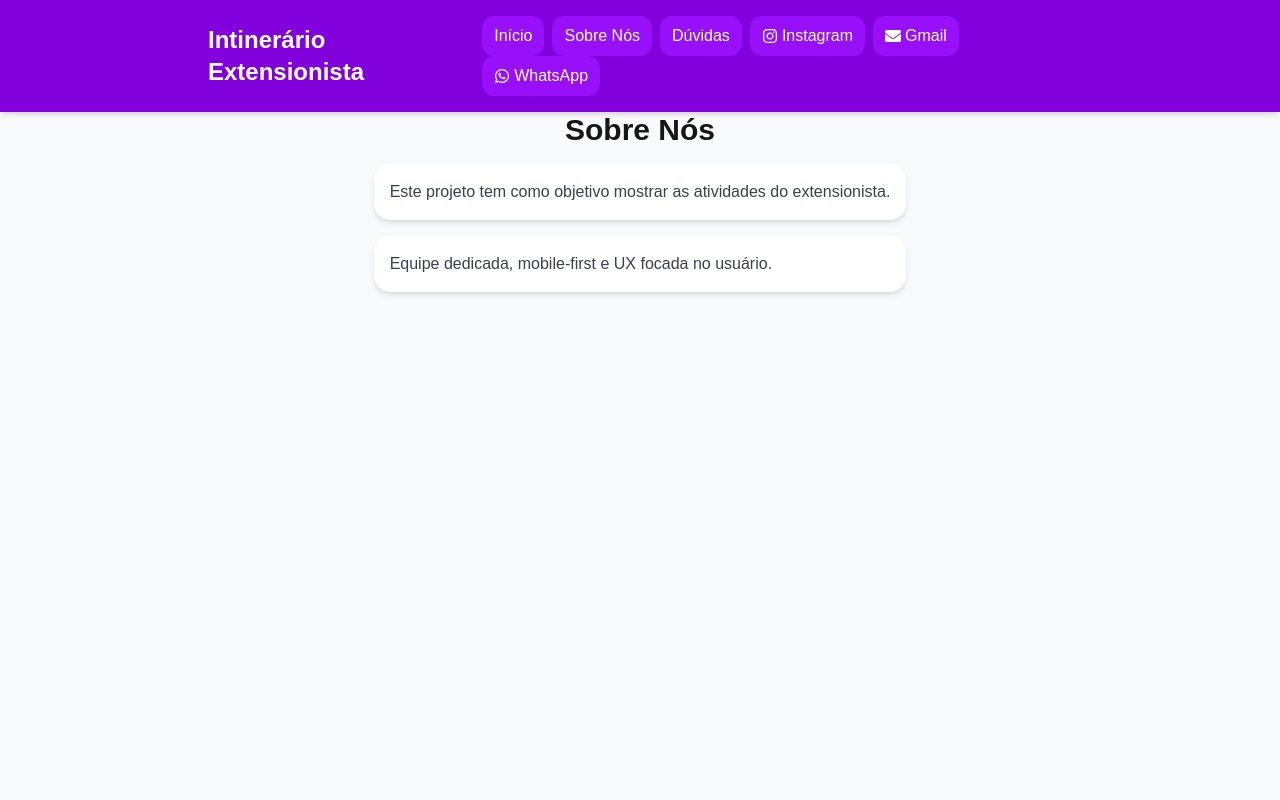
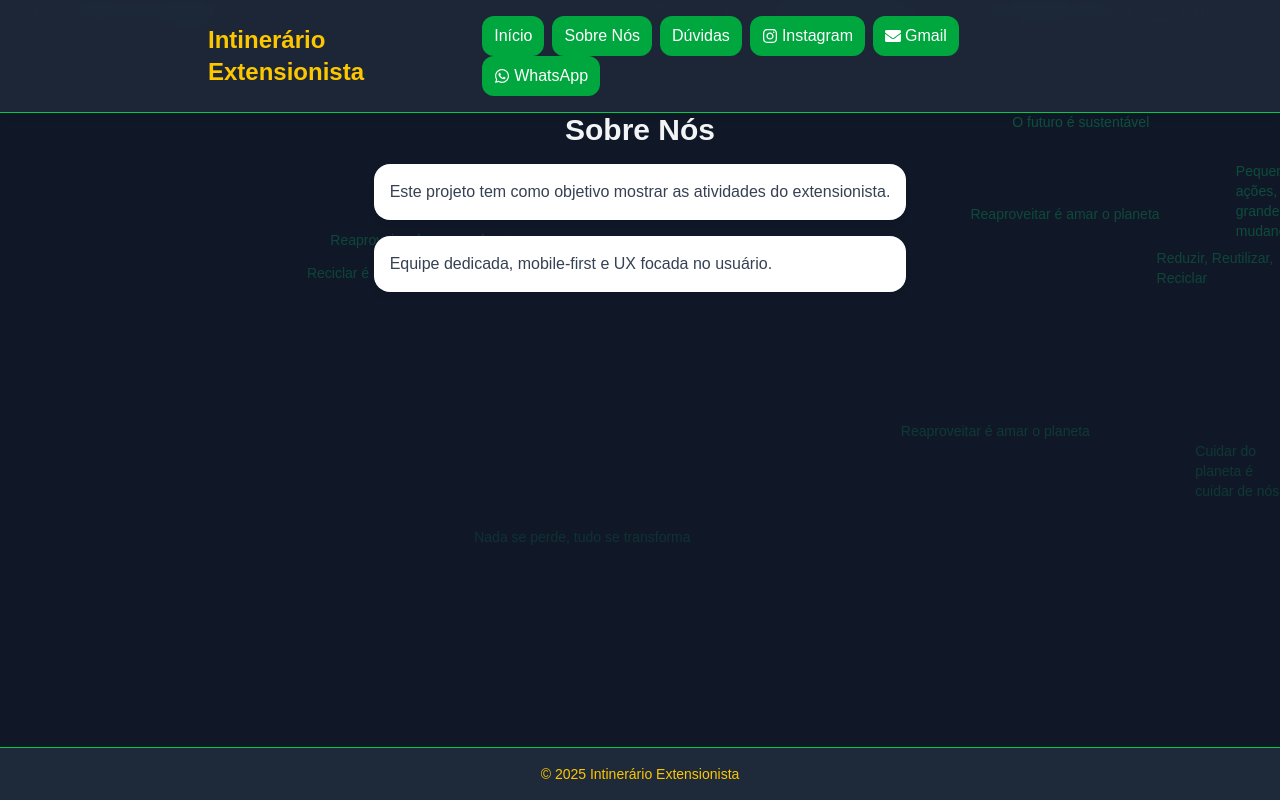
Before and after one commit to kalveslima/intinerario_extensionista, a Next.js app: page /sobre in a window 1280 px wide. Built offline with nearby package versions, Linux system fonts and the light colour scheme.

Commit message:
Atention_V0.0.0BETA_NAME_kintsugi

```diff
--- a/src/app/components/Layout.tsx
+++ b/src/app/components/Layout.tsx
@@ -1,48 +1,121 @@
 "use client";
-import { useState, ReactNode } from "react";
+import { useState, ReactNode, useEffect } from "react";
 import Link from "next/link";
 import { FaInstagram, FaEnvelope, FaWhatsapp } from "react-icons/fa";
+import Image from "next/image";
 
 interface LayoutProps {
   children: ReactNode;
 }
 
+interface CascadeItem {
+  left: string;
+  delay: string;
+  duration: string;
+  phrase: string;
+}
+
+const phrases = [
+  "Nada se perde, tudo se transforma",
+  "Reciclar é reinventar",
+  "Consciência verde",
+  "O futuro é sustentável",
+  "Reaproveitar é amar o planeta",
+  "Pequenas ações, grandes mudanças",
+  "Sustentabilidade já",
+  "Transforme lixo em arte",
+  "Cuidar do planeta é cuidar de nós",
+  "Reduzir, Reutilizar, Reciclar",
+];
+
 export default function Layout({ children }: LayoutProps) {
   const [menuOpen, setMenuOpen] = useState(false);
+  const [cascadeItems, setCascadeItems] = useState<CascadeItem[]>([]);
+  const [year, setYear] = useState<number | null>(null);
+
+  useEffect(() => {
+    const items = [...Array(20)].map(() => ({
+      left: `${Math.random() * 100}%`,
+      delay: `${Math.random() * 10}s`,
+      duration: `${5 + Math.random() * 10}s`,
+      phrase: phrases[Math.floor(Math.random() * phrases.length)],
+    }));
+    setCascadeItems(items);
+
+    setYear(new Date().getFullYear());
+  }, []);
 
   return (
-    <div className="min-h-screen flex flex-col bg-gray-50 scroll-smooth">
+    <div className="min-h-screen flex flex-col relative overflow-hidden bg-gray-900 text-white scroll-smooth">
+      {/* Fundo cascata */}
+      <div className="absolute inset-0 z-0 overflow-hidden pointer-events-none">
+        {cascadeItems.map((item, i) => (
+          <span
+            key={i}
+            className="absolute text-green-400 opacity-20 text-sm animate-cascade"
+            style={{
+              left: item.left,
+              animationDelay: item.delay,
+              animationDuration: item.duration,
+            }}
+          >
+            {item.phrase}
+          </span>
+        ))}
+      </div>
+
       {/* Header */}
-      <header className="w-full bg-purple-700 text-white py-4 shadow-md fixed top-0 left-0 z-50">
+      <header className="w-full bg-gray-800/90 backdrop-blur-md text-white py-4 shadow-md fixed top-0 left-0 z-50 border-b border-green-500">
         <div className="max-w-4xl mx-auto flex justify-between items-center px-4">
-          <h1 className="text-xl sm:text-2xl font-bold">Intinerário Extensionista</h1>
+          <h1 className="text-xl sm:text-2xl font-bold text-yellow-400">
+            Intinerário Extensionista
+          </h1>
 
           {/* Menu Desktop */}
           <nav className="hidden md:flex space-x-2 flex-wrap items-center">
-            <Link href="/" className="bg-purple-600 px-3 py-2 rounded-xl hover:bg-purple-500 transition flex items-center text-sm sm:text-base">
+            <Link
+              href="/"
+              className="bg-green-600 px-3 py-2 rounded-xl hover:bg-green-500 transition flex items-center text-sm sm:text-base"
+            >
               Início
             </Link>
-            <Link href="/sobre" className="bg-purple-600 px-3 py-2 rounded-xl hover:bg-purple-500 transition flex items-center text-sm sm:text-base">
+            <Link
+              href="/sobre"
+              className="bg-green-600 px-3 py-2 rounded-xl hover:bg-green-500 transition flex items-center text-sm sm:text-base"
+            >
               Sobre Nós
             </Link>
-            <Link href="/duvidas" className="bg-purple-600 px-3 py-2 rounded-xl hover:bg-purple-500 transition flex items-center text-sm sm:text-base">
+            <Link
+              href="/duvidas"
+              className="bg-green-600 px-3 py-2 rounded-xl hover:bg-green-500 transition flex items-center text-sm sm:text-base"
+            >
               Dúvidas
             </Link>
-            {/* Contatos */}
-            <a href="https://instagram.com/alvvezk" target="_blank" className="bg-purple-600 px-3 py-2 rounded-xl hover:bg-pink-500 transition flex items-center space-x-1 text-sm sm:text-base">
+            <a
+              href="https://instagram.com/alvvezk"
+              target="_blank"
+              className="bg-green-600 px-3 py-2 rounded-xl hover:text-yellow-400 transition flex items-center space-x-1 text-sm sm:text-base"
+            >
               <FaInstagram /> <span>Instagram</span>
             </a>
-            <a href="mailto:k.alves1427@gmail.com" className="bg-purple-600 px-3 py-2 rounded-xl hover:bg-yellow-400 transition flex items-center space-x-1 text-sm sm:text-base">
+            <a
+              href="mailto:k.alves1427@gmail.com"
+              className="bg-green-600 px-3 py-2 rounded-xl hover:text-yellow-400 transition flex items-center space-x-1 text-sm sm:text-base"
+            >
               <FaEnvelope /> <span>Gmail</span>
             </a>
-            <a href="https://wa.me/5511954610490" target="_blank" className="bg-purple-600 px-3 py-2 rounded-xl hover:bg-green-500 transition flex items-center space-x-1 text-sm sm:text-base">
+            <a
+              href="https://wa.me/5511954610490"
+              target="_blank"
+              className="bg-green-600 px-3 py-2 rounded-xl hover:text-yellow-400 transition flex items-center space-x-1 text-sm sm:text-base"
+            >
               <FaWhatsapp /> <span>WhatsApp</span>
             </a>
           </nav>
 
           {/* Menu Mobile */}
           <button
-            className="md:hidden bg-purple-600 p-2 rounded-lg hover:bg-purple-500 transition"
+            className="md:hidden bg-green-600 p-2 rounded-lg hover:bg-green-500 transition"
             onClick={() => setMenuOpen(!menuOpen)}
           >
             {menuOpen ? "✖" : "☰"}
@@ -51,17 +124,43 @@ export default function Layout({ children }: LayoutProps) {
 
         {/* Dropdown Mobile */}
         {menuOpen && (
-          <div className="flex flex-col md:hidden bg-purple-700 px-4 py-2 space-y-2 animate-slide-down">
-            <Link href="/" className="bg-purple-600 px-3 py-2 rounded-xl hover:bg-purple-500 transition text-sm flex justify-center">Início</Link>
-            <Link href="/sobre" className="bg-purple-600 px-3 py-2 rounded-xl hover:bg-purple-500 transition text-sm flex justify-center">Sobre Nós</Link>
-            <Link href="/duvidas" className="bg-purple-600 px-3 py-2 rounded-xl hover:bg-purple-500 transition text-sm flex justify-center">Dúvidas</Link>
-            <a href="https://instagram.com/alvvezk" target="_blank" className="bg-purple-600 px-3 py-2 rounded-xl hover:bg-pink-500 transition flex items-center justify-center space-x-2 text-sm">
+          <div className="flex flex-col md:hidden bg-gray-800 px-4 py-2 space-y-2 animate-slide-down border-t border-green-500">
+            <Link
+              href="/"
+              className="bg-green-600 px-3 py-2 rounded-xl hover:bg-green-500 transition text-sm flex justify-center"
+            >
+              Início
+            </Link>
+            <Link
+              href="/sobre"
+              className="bg-green-600 px-3 py-2 rounded-xl hover:bg-green-500 transition text-sm flex justify-center"
+            >
+              Sobre Nós
+            </Link>
+            <Link
+              href="/duvidas"
+              className="bg-green-600 px-3 py-2 rounded-xl hover:bg-green-500 transition text-sm flex justify-center"
+            >
+              Dúvidas
+            </Link>
+            <a
+              href="https://instagram.com/alvvezk"
+              target="_blank"
+              className="bg-green-600 px-3 py-2 rounded-xl hover:text-yellow-400 transition flex items-center justify-center space-x-2 text-sm"
+            >
               <FaInstagram /> <span>Instagram</span>
             </a>
-            <a href="mailto:k.alves1427@gmail.com" className="bg-purple-600 px-3 py-2 rounded-xl hover:bg-yellow-400 transition flex items-center justify-center space-x-2 text-sm">
+            <a
+              href="mailto:k.alves1427@gmail.com"
+              className="bg-green-600 px-3 py-2 rounded-xl hover:text-yellow-400 transition flex items-center justify-center space-x-2 text-sm"
+            >
               <FaEnvelope /> <span>Gmail</span>
             </a>
-            <a href="https://wa.me/5511954610490" target="_blank" className="bg-purple-600 px-3 py-2 rounded-xl hover:bg-green-500 transition flex items-center justify-center space-x-2 text-sm">
+            <a
+              href="https://wa.me/5511954610490"
+              target="_blank"
+              className="bg-green-600 px-3 py-2 rounded-xl hover:text-yellow-400 transition flex items-center justify-center space-x-2 text-sm"
+            >
               <FaWhatsapp /> <span>WhatsApp</span>
             </a>
           </div>
@@ -69,9 +168,14 @@ export default function Layout({ children }: LayoutProps) {
       </header>
 
       {/* Conteúdo */}
-      <main className="flex-1 mt-28 max-w-4xl mx-auto px-4 space-y-6">
+      <main className="flex-1 mt-28 max-w-4xl mx-auto px-4 space-y-6 relative z-10 text-gray-100">
         {children}
       </main>
+
+      {/* Footer */}
+      <footer className="w-full bg-gray-800 text-center py-4 text-sm border-t border-green-500 text-yellow-400 relative z-10">
+        © {year ?? ""} Intinerário Extensionista
+      </footer>
 
       <style jsx>{`
         html {
@@ -81,8 +185,32 @@ export default function Layout({ children }: LayoutProps) {
           animation: slideDown 0.3s ease forwards;
         }
         @keyframes slideDown {
-          0% { opacity: 0; transform: translateY(-10px); }
-          100% { opacity: 1; transform: translateY(0); }
+          0% {
+            opacity: 0;
+            transform: translateY(-10px);
+          }
+          100% {
+            opacity: 1;
+            transform: translateY(0);
+          }
+        }
+        .animate-cascade {
+          animation-name: cascade;
+          animation-timing-function: linear;
+          animation-iteration-count: infinite;
+        }
+        @keyframes cascade {
+          0% {
+            top: -5%;
+            opacity: 0;
+          }
+          10% {
+            opacity: 0.3;
+          }
+          100% {
+            top: 110%;
+            opacity: 0;
+          }
         }
       `}</style>
     </div>
--- a/src/app/page.tsx
+++ b/src/app/page.tsx
@@ -1,22 +1,43 @@
 import Layout from "./components/Layout";
 
 export default function Home() {
+  const images = [
+    "https://images.unsplash.com/photo-1581093588401-22b4f2b86f09", // Placa-mãe reciclada
+    "https://images.unsplash.com/photo-1605902711622-cfb43c4437b1", // Peças de PC desmontadas
+    "https://images.unsplash.com/photo-1611262588014-df4d3cddc889", // Reciclagem tecnológica
+    "https://images.unsplash.com/photo-1612178537178-30e1ef8c1c36", // Computadores reciclados
+  ];
+
   return (
     <Layout>
-      <h2 className="text-2xl sm:text-3xl font-bold mb-4 text-center">Intinerário Extensionista</h2>
+      <h2 className="text-2xl sm:text-3xl font-bold mb-4 text-center text-yellow-400">
+        Intinerário Extensionista
+      </h2>
 
       <div className="grid grid-cols-1 sm:grid-cols-2 gap-6">
-        {[1, 2, 3, 4].map((post) => (
-          <article key={post} className="bg-white rounded-2xl shadow-md overflow-hidden transform transition-transform hover:scale-105 hover:shadow-xl">
-            <img
-              src={`https://picsum.photos/800/400?random=${post}`}
-              alt={`Post ${post}`}
-              className="w-full h-48 sm:h-60 object-cover"
-            />
+        {images.map((img, index) => (
+          <article
+            key={index}
+            className="bg-gray-800 rounded-2xl shadow-md overflow-hidden transform transition-transform hover:scale-105 hover:shadow-xl text-white"
+          >
+            <div className="relative w-full h-48 sm:h-60 overflow-hidden">
+              <img
+                src={img}
+                alt={`Post ${index + 1}`}
+                className="w-full h-full object-cover"
+              />
+              {/* Overlay verde/dourado */}
+              <div className="absolute inset-0 bg-gradient-to-t from-green-900/70 via-transparent to-transparent"></div>
+              <div className="absolute inset-0 bg-gradient-to-r from-yellow-500/10 via-transparent to-transparent"></div>
+            </div>
+
             <div className="p-4">
-              <h3 className="text-lg sm:text-xl font-semibold mb-2">Título do Post {post}</h3>
-              <p className="text-gray-600 text-sm sm:text-base">
-                Texto ilustrativo do post {post}. Aqui você pode colocar notícias ou artigos do projeto.
+              <h3 className="text-lg sm:text-xl font-semibold mb-2 text-green-400">
+                Título do Post {index + 1}
+              </h3>
+              <p className="text-gray-300 text-sm sm:text-base">
+                Texto ilustrativo do post {index + 1}. Aqui você pode colocar
+                notícias, artigos ou novidades do projeto.
               </p>
             </div>
           </article>
```
